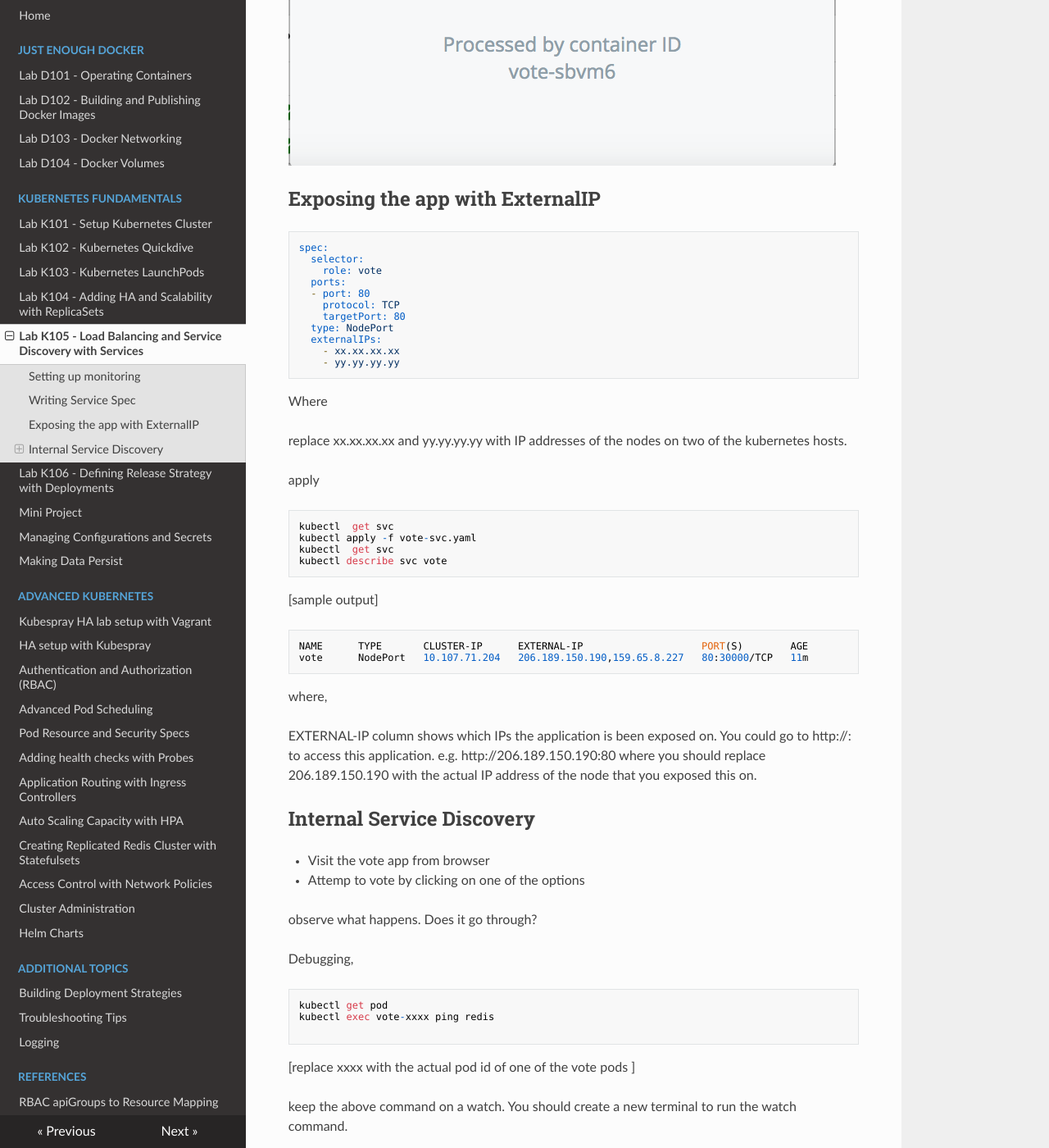
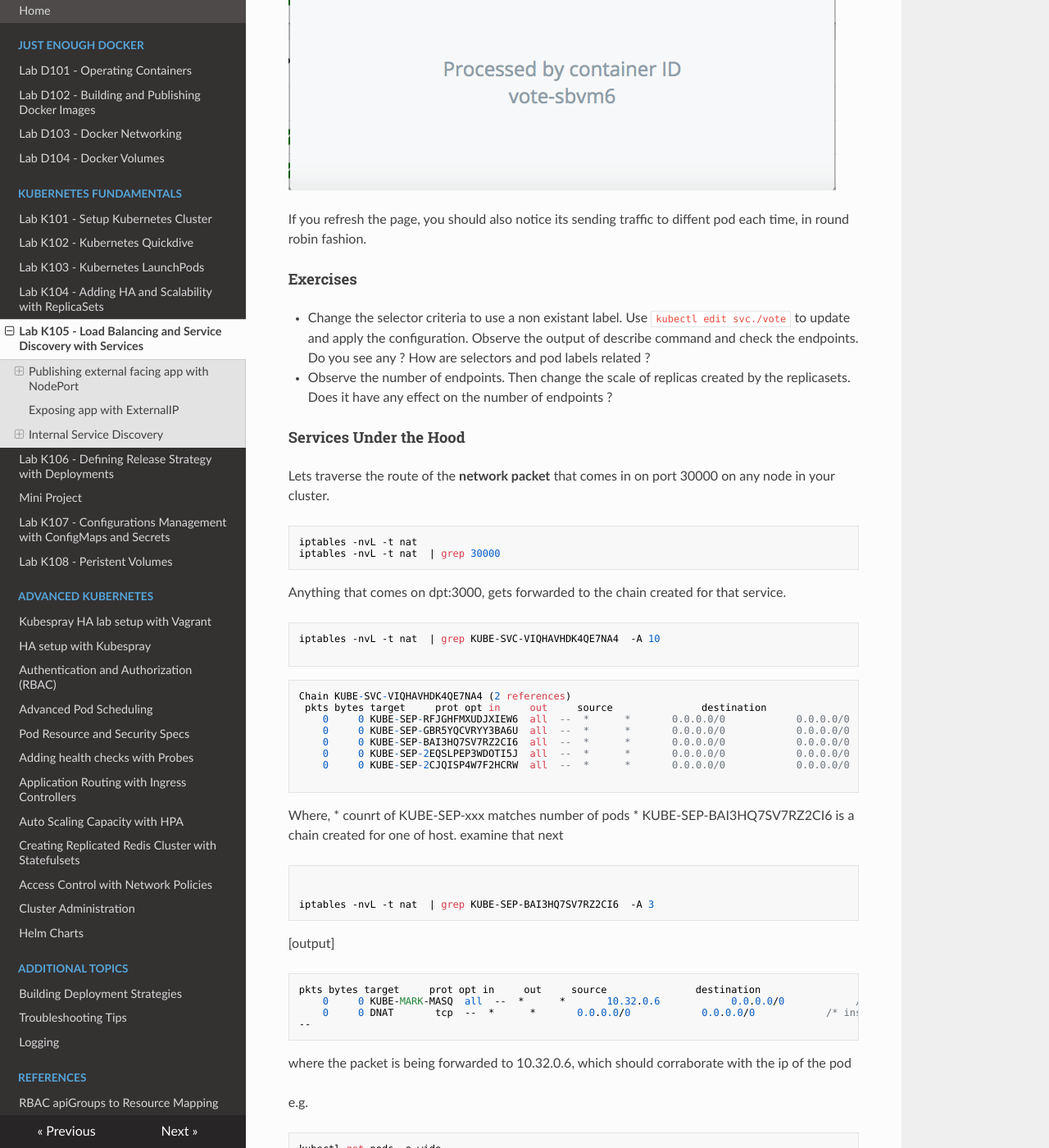
Before and after one commit to schoolofdevops/kubernetes-labguide, an MkDocs documentation site: the page built from chapters/7-vote-exposing_app_with_service.md, in a window 1280 px wide and 1400 px high, scrolled down 2851 px. Shown: the whole window at 82% size. Built offline with MkDocs 1.6.1, drawn with Linux system fonts in a browser that asks for light colours; nearby versions of some CDN libraries; old or Windows-style settings are respelled for this version of MkDocs; some of the changed text lies outside the part shown.

````diff
--- a/chapters/7-vote-exposing_app_with_service.md
+++ b/chapters/7-vote-exposing_app_with_service.md
@@ -1,56 +1,41 @@
-# Exposing Application with  a Service
+# LAB K105 - Load Balancing and Service Discovery with Services
 
-Types of Services:
+In this lab, you would not only publish the application deployed with replicaset earlier, but also learn about the load balancing and service discovery features offered by kubernetes.
+
+
+Concepts related to Kubernetes Services are depicted in the following diagram,
+
+
+![kubernetes service.\label{fig:captioned_image}](images/k8s_service.jpg)
+
+
+### Publishing external facing app with NodePort
+
+Kubernetes comes with four types of services viz.
 
   * ClusterIP
   * NodePort
   * LoadBalancer
   * ExternalName
 
+Lets create a  service of type **NodePort** to understand how it works.
 
-![kubernetes service.\label{fig:captioned_image}](images/k8s_service.jpg)
+To check the status of kubernetes objects,
 
 ```
-kubectl get pods
-kubectl get svc
+kubectl get pods,rs,svc
 ```
 
-Sample Output:
-```
-NAME                READY     STATUS    RESTARTS   AGE
-voting-appp-1j52x   1/1       Running   0          12m
-voting-appp-pr2xz   1/1       Running   0          9m
-voting-appp-qpxbm   1/1       Running   0          15m
-```
-
-
-### Setting up monitoring
-
-If you are not running a monitoring screen, start it in a new terminal with the following command.
+You could also start watching the above output for changes. To do so, open a separate terminal window and run,
 
 ```
 watch -n 1 kubectl get  pod,deploy,rs,svc
 ```
 
-## Writing Service Spec
 
+Refer to [Service Specs](https://kubernetes.io/docs/reference/generated/kubernetes-api/v1.13/#service-v1-core) to understand the properties that you could write.
 
-Lets start writing the  meta information for service.
-
-Filename: vote-svc.yaml
-
-```
----
-apiVersion: v1
-kind: Service
-metadata:
-  name: vote
-  labels:
-    role: vote
-spec:
-```
-
-And then add the spec to it. Refer to Service (v1 core) api at this ![page](https://kubernetes.io/docs/reference/generated/kubernetes-api/v1.10/)
+`filename: vote-svc.yaml`
 
 ```
 ---
@@ -71,23 +56,18 @@ spec:
 
 ```
 
-Save the file.
 
-Now to create a service:
+Apply this file to to create a service
 
 ```
 kubectl apply -f vote-svc.yaml --dry-run
 kubectl apply -f vote-svc.yaml
 kubectl get svc
+kubectl describe service vote
 ```
 
-Now to check which port the pod is connected
-```
-kubectl describe service vote
-```
-Check for the Nodeport here
+[Sample Output of describe command]
 
-Sample Output
 ```
 Name:                     vote
 Namespace:                instavote
@@ -106,24 +86,151 @@ External Traffic Policy:  Cluster
 Events:                   <none>
 ```
 
-Go to browser and check hostip:NodePort
+Observe the following
 
-Here the node port is 31429.
+  * Selector
+  * TargetPort
+  * NodePort
+  * Endpoints
+
+
+Go to browser and check http://HOSTIP:NODEPORT
+
+Here the node port is 30000 (as defined by nodePort in service spec).
 
 Sample output will be:
 
 ![Vote](images/vote-rc.png)
 
-## Exposing the app with ExternalIP
+
+If you refresh the page, you should also notice its sending traffic to diffent pod each time, in round robin fashion.
+
+
+#### Exercises
+
+  * Change the selector criteria to use a non existant label. Use `kubectl edit svc./vote` to update and apply the configuration. Observe the output of describe command and check the endpoints. Do you see any ?  How are  selectors and pod labels related ?
+  * Observe the number of endpoints. Then change the scale of replicas created by the replicasets. Does it have any effect on the number of endpoints ?
+
+
+
+#### Services Under the Hood
+
+Lets traverse the route of the **network packet** that comes in on port 30000 on any node in your cluster.
 
 ```
+iptables -nvL -t nat
+iptables -nvL -t nat  | grep 30000
+```
+
+Anything that comes on dpt:3000, gets forwarded to the chain created for that service.
+
+```
+iptables -nvL -t nat  | grep KUBE-SVC-VIQHAVHDK4QE7NA4  -A 10
+
+```
+
+
+```
+Chain KUBE-SVC-VIQHAVHDK4QE7NA4 (2 references)
+ pkts bytes target     prot opt in     out     source               destination
+    0     0 KUBE-SEP-RFJGHFMXUDJXIEW6  all  --  *      *       0.0.0.0/0            0.0.0.0/0            /* instavote/vote: */ statistic mode random probability 0.20000000019
+    0     0 KUBE-SEP-GBR5YQCVRYY3BA6U  all  --  *      *       0.0.0.0/0            0.0.0.0/0            /* instavote/vote: */ statistic mode random probability 0.25000000000
+    0     0 KUBE-SEP-BAI3HQ7SV7RZ2CI6  all  --  *      *       0.0.0.0/0            0.0.0.0/0            /* instavote/vote: */ statistic mode random probability 0.33332999982
+    0     0 KUBE-SEP-2EQSLPEP3WDOTI5J  all  --  *      *       0.0.0.0/0            0.0.0.0/0            /* instavote/vote: */ statistic mode random probability 0.50000000000
+    0     0 KUBE-SEP-2CJQISP4W7F2HCRW  all  --  *      *       0.0.0.0/0            0.0.0.0/0            /* instavote/vote: */
+
+```
+
+Where,
+  * counrt of KUBE-SEP-xxx matches number of pods
+  * KUBE-SEP-BAI3HQ7SV7RZ2CI6  is a chain created for one of host. examine that next
+
+```
+
+
+iptables -nvL -t nat  | grep KUBE-SEP-BAI3HQ7SV7RZ2CI6  -A 3
+```
+
+[output]
+```
+pkts bytes target     prot opt in     out     source               destination
+    0     0 KUBE-MARK-MASQ  all  --  *      *       10.32.0.6            0.0.0.0/0            /* instavote/vote: */
+    0     0 DNAT       tcp  --  *      *       0.0.0.0/0            0.0.0.0/0            /* instavote/vote: */ tcp to:10.32.0.6:80
+--
+```
+
+where the packet is being forwarded to 10.32.0.6, which should corraborate with the ip of the pod
+
+e.g.
+
+```
+kubectl get pods -o wide
+
+NAME         READY     STATUS    RESTARTS   AGE       IP          NODE
+vote-58bpv   1/1       Running   0          1h        10.32.0.6   k-02
+vote-986cl   1/1       Running   0          1h        10.38.0.5   k-03
+vote-9rrfz   1/1       Running   0          1h        10.38.0.4   k-03
+vote-dx8f4   1/1       Running   0          1h        10.32.0.4   k-02
+vote-qxmfl   1/1       Running   0          1h        10.32.0.5   k-02
+```
+
+ 10.32.0.6 matches ip of vote-58bpv
+
+
+to check how the packet is routed next use,
+
+```
+route -n
+```
+
+[output]
+```
+Kernel IP routing table
+Destination     Gateway         Genmask         Flags Metric Ref    Use Iface
+0.0.0.0         206.189.144.1   0.0.0.0         UG    0      0        0 eth0
+10.15.0.0       0.0.0.0         255.255.0.0     U     0      0        0 eth0
+10.32.0.0       0.0.0.0         255.240.0.0     U     0      0        0 weave
+172.17.0.0      0.0.0.0         255.255.0.0     U     0      0        0 docker0
+206.189.144.0   0.0.0.0         255.255.240.0   U     0      0        0 eth0
+
+```
+
+where, 10.32.0.0 is going over **weave** interface.
+
+
+
+
+### Exposing app with ExternalIP
+
+Observe the output of service list, specifically note the **EXTERNAL-IP** colum in the output.
+
+```
+kubectl  get svc
+```
+
+Now, update the service spec and add external IP configs. Pick IP addresses of any two nodes  (You could add one or more) and it to the spec as,
+
+```
+kubectl edit svc vote
+```
+
+[sample file edit]
+
+```
+---
+apiVersion: v1
+kind: Service
+metadata:
+  name: vote
+  labels:
+    role: vote
 spec:
   selector:
     role: vote
   ports:
-  - port: 80
-    protocol: TCP
-    targetPort: 80
+    - port: 80
+      targetPort: 80
+      nodePort: 30000
   type: NodePort
   externalIPs:
     - xx.xx.xx.xx
@@ -154,11 +261,15 @@ where,
 
 EXTERNAL-IP column shows which IPs the application is been exposed on. You could go to http://<IPADDRESS>:<SERVICE_PORT> to access this application.  e.g. http://206.189.150.190:80 where you should replace 206.189.150.190 with the actual IP address of the node that you exposed this on.
 
+
 ## Internal Service Discovery
 
+Kubernetes not only allows you to publish external facing apps with the services, but also allows you to discover other components of your application stack with the clusterIP and DNS attached to it.
+
+Before you begin adding service discovery,
 
   * Visit the vote app from browser
-  * Attemp to vote by clicking on one of the options
+  * Attempt to vote by clicking on one of the options
 
 observe what happens. Does it go through?
 
@@ -168,7 +279,7 @@ Debugging,
 
 ```
 kubectl get pod
-kubectl exec vote-xxxx ping redis
+kubectl exec vote-xxxx nslookup redis
 
 ```
 [replace xxxx with the actual pod id of one of the vote pods ]
@@ -178,9 +289,10 @@ keep the above command on a watch. You should create a new terminal to run the w
 e.g.
 
 ```
-watch  kubectl exec vote-kvc7j ping redis
+kubectl exec -it vote-xxxx sh
+watch  kubectl exec vote-xxxx ping redis
 ```
-where, vote-kvc7j is one of the vote pods that I am running. Replace this with the actual pod id.
+where, vote-xxxx is one of the vote pods that I am running. Replace this with the actual pod id.
 
 
 Now create **redis** service
@@ -193,15 +305,19 @@ kubectl get svc
 kubectl describe svc redis
 ```
 
-Watch the ping and observe if its able to resolve **redis** by hostname and its pointing to an IP address.
+Watch the nslookup screen  and observe if its able to resolve **redis** by hostname and its pointing to an IP address.
 
 e.g.
 
 ```
-PING redis (10.102.77.6): 56 data bytes
+Name:      redis
+Address 1: 10.104.111.173 redis.instavote.svc.cluster.local
 ```
 
-where **10.102.77.6** is the ClusterIP assigned to the service.
+where
+
+  * 10.104.111.173 is the ClusterIP assigned to redis service
+  *  redis.instavote.svc.cluster.local is the dns attached to the ClusterIP above
 
 What happened here?
 
@@ -237,7 +353,7 @@ kubernetes-dashboard   NodePort    10.104.42.73   <none>        80:31000/TCP
 
 where, **10.96.0.10** is the ClusterIP assigned to **kube-dns** and matches the configuration in **/etc/resolv.conf** above.
 
-##### Creating Endpoints for Redis
+#### Creating Endpoints for Redis
 
 Service is been created, but you still need to launch the actual pods running **redis** application.
 
@@ -267,7 +383,12 @@ Session Affinity:  None
 Events:            <none>
 ```
 
-Again, visit the vote app from browser, attempt to register your vote  and observe what happens now.
+Again, visit the vote app from browser, attempt to register your vote.  observe what happens. This time the vote should be registered successfully.
+
+
+#### Summary
+
+In this lab, you have published a front facing application, learnt how services are implemented under the hood as well as added service discovery to provide  connection strings automatically.
 
 
 ##### Reading
--- a/mkdocs.yml
+++ b/mkdocs.yml
@@ -14,8 +14,8 @@ pages:
      - Lab K105 - Load Balancing and Service Discovery with Services: "7-vote-exposing_app_with_service.md"
      - Lab K106 - Defining Release Strategy with Deployments: "6-vote-kubernetes_deployment.md"
      - Mini Project: "11_deploying_sample_app.md"
-     - Managing Configurations and Secrets: "9-vote-configmaps_and_secrets.md"
-     - Making Data Persist: "vote-persistent-volumes.md"
+     - Lab K107 - Configurations Management with ConfigMaps and Secrets: "9-vote-configmaps_and_secrets.md"
+     - Lab K108 - Peristent Volumes: "vote-persistent-volumes.md"
   - Advanced Kubernetes:
      - Kubespray HA lab setup with Vagrant: "kubespray-prereqs.md"
      - HA setup with Kubespray: "cluster_setup_kubespray.md"
````
Also changed, not shown: chapters/6-vote-kubernetes_deployment.md (+25 -27 lines), chapters/images/k8s_service.jpg (renamed from images/k8s_service.jpg).
